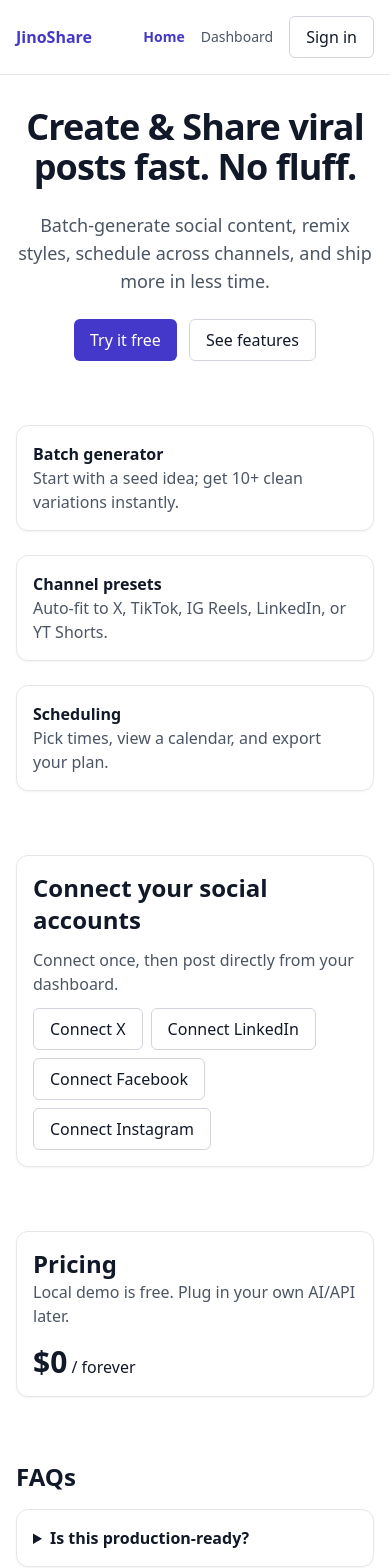
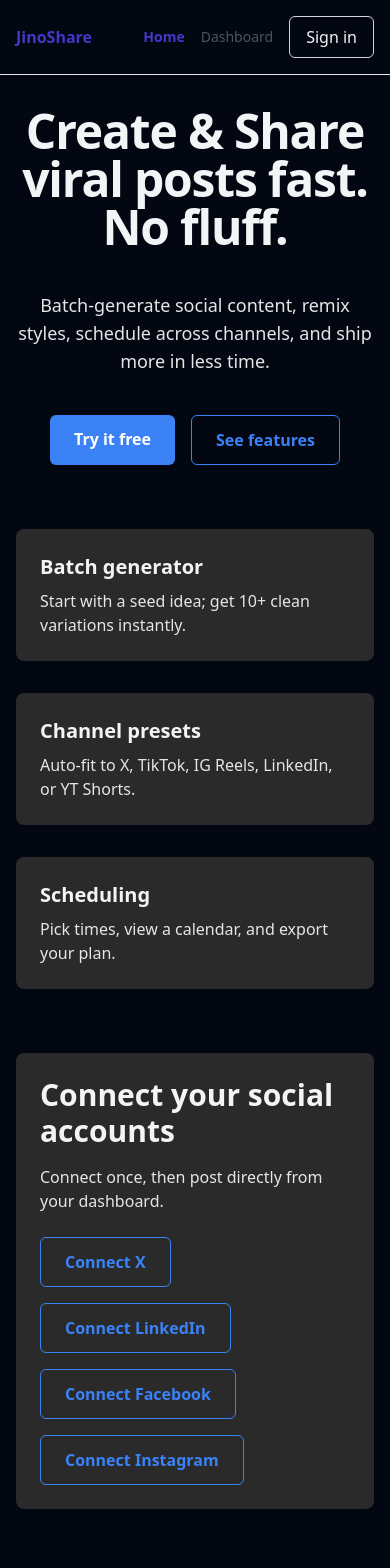
Before and after one commit to Jinoprinx/jinoshare, a Next.js app in the folder packages/web/: page / in a window 390 px wide. Shown: the top 1568 px of the page. Built offline with nearby package versions, Linux system fonts and the light colour scheme; no server answers.

Commit message:
Started working on dark theme ui

```diff
--- a/packages/web/app/layout.tsx
+++ b/packages/web/app/layout.tsx
@@ -10,8 +10,8 @@ export const metadata: Metadata = {
 
 export default function RootLayout({ children }: { children: React.ReactNode }) {
   return (
-    <html lang="en">
-      <body>
+    <html lang="en" className="dark">
+      <body className="bg-dark-background text-dark-text">
         <AuthProvider>
           <Navbar />
           <main className="container-narrow py-8">{children}</main>
--- a/packages/web/app/page.tsx
+++ b/packages/web/app/page.tsx
@@ -5,61 +5,61 @@ const BACKEND = process.env.NEXT_PUBLIC_BACKEND_URL || "http://localhost:4000";
 export default function Home() {
   return (
     <div className="space-y-16">
-      <section className="text-center space-y-6">
-        <h1 className="text-4xl md:text-6xl font-bold tracking-tight">
+      <section className="text-center space-y-10">
+        <h1 className="text-5xl md:text-7xl font-bold tracking-tight">
           Create & Share viral posts fast. No fluff.
         </h1>
-        <p className="text-lg text-gray-600 max-w-2xl mx-auto">
+        <p className="text-lg text-dark-text max-w-3xl mx-auto">
           Batch-generate social content, remix styles, schedule across channels,
           and ship more in less time.
         </p>
-        <div className="flex gap-3 justify-center">
-          <Link href="/dashboard" className="btn">Try it free</Link>
-          <a href="#features" className="btn-outline">See features</a>
+        <div className="flex gap-4 justify-center">
+          <Link href="/dashboard" className="bg-dark-accent text-white px-6 py-3 rounded-md font-semibold hover:bg-opacity-90 transition-colors">Try it free</Link>
+          <a href="#features" className="border border-dark-accent text-dark-accent px-6 py-3 rounded-md font-semibold hover:bg-dark-accent hover:text-white transition-colors">See features</a>
         </div>
       </section>
 
-      <section id="features" className="grid md:grid-cols-3 gap-6">
+      <section id="features" className="grid md:grid-cols-3 gap-8">
         {[
           { t: "Batch generator", d: "Start with a seed idea; get 10+ clean variations instantly." },
           { t: "Channel presets", d: "Auto-fit to X, TikTok, IG Reels, LinkedIn, or YT Shorts." },
           { t: "Scheduling", d: "Pick times, view a calendar, and export your plan." }
         ].map((f) => (
-          <div key={f.t} className="card">
-            <h3 className="font-semibold">{f.t}</h3>
-            <p className="text-gray-600">{f.d}</p>
+          <div key={f.t} className="bg-dark-card p-6 rounded-lg">
+            <h3 className="font-semibold text-xl mb-2">{f.t}</h3>
+            <p className="text-dark-text">{f.d}</p>
           </div>
         ))}
       </section>
 
-      <section className="card">
-        <h2 className="text-2xl font-bold mb-3">Connect your social accounts</h2>
-        <p className="text-gray-600 mb-3">Connect once, then post directly from your dashboard.</p>
-        <div className="flex flex-wrap gap-2">
-          <a className="btn-outline" href={`${BACKEND}/auth/x/login`}>Connect X</a>
-          <a className="btn-outline" href={`${BACKEND}/auth/linkedin/login`}>Connect LinkedIn</a>
-          <a className="btn-outline" href={`${BACKEND}/auth/facebook/login`}>Connect Facebook</a>
-          <a className="btn-outline" href={`${BACKEND}/auth/instagram/login`}>Connect Instagram</a>
+      <section className="bg-dark-card p-6 rounded-lg">
+        <h2 className="text-3xl font-bold mb-4">Connect your social accounts</h2>
+        <p className="text-dark-text mb-6">Connect once, then post directly from your dashboard.</p>
+        <div className="flex flex-wrap gap-4">
+          <a className="border border-dark-accent text-dark-accent px-6 py-3 rounded-md font-semibold hover:bg-dark-accent hover:text-white transition-colors" href={`${BACKEND}/auth/x/login`}>Connect X</a>
+          <a className="border border-dark-accent text-dark-accent px-6 py-3 rounded-md font-semibold hover:bg-dark-accent hover:text-white transition-colors" href={`${BACKEND}/auth/linkedin/login`}>Connect LinkedIn</a>
+          <a className="border border-dark-accent text-dark-accent px-6 py-3 rounded-md font-semibold hover:bg-dark-accent hover:text-white transition-colors" href={`${BACKEND}/auth/facebook/login`}>Connect Facebook</a>
+          <a className="border border-dark-accent text-dark-accent px-6 py-3 rounded-md font-semibold hover:bg-dark-accent hover:text-white transition-colors" href={`${BACKEND}/auth/instagram/login`}>Connect Instagram</a>
         </div>
       </section>
 
-      <section id="pricing" className="card">
-        <h2 className="text-2xl font-bold">Pricing</h2>
-        <p className="text-gray-600">Local demo is free. Plug in your own AI/API later.</p>
-        <div className="mt-4">
-          <span className="text-3xl font-bold">$0</span> <span>/ forever</span>
+      <section id="pricing" className="bg-dark-card p-6 rounded-lg">
+        <h2 className="text-3xl font-bold">Pricing</h2>
+        <p className="text-dark-text">Local demo is free. Plug in your own AI/API later.</p>
+        <div className="mt-6">
+          <span className="text-4xl font-bold">$0</span> <span className="text-dark-text">/ forever</span>
         </div>
       </section>
 
-      <section id="faq" className="space-y-4">
-        <h2 className="text-2xl font-bold">FAQs</h2>
-        <details className="card">
-          <summary className="font-semibold cursor-pointer">Is this production-ready?</summary>
-          <p className="text-gray-600 mt-2">It’s a starter. Swap the JSON store for a real DB.</p>
+      <section id="faq" className="space-y-6">
+        <h2 className="text-3xl font-bold">FAQs</h2>
+        <details className="bg-dark-card p-6 rounded-lg">
+          <summary className="font-semibold cursor-pointer text-xl">Is this production-ready?</summary>
+          <p className="text-dark-text mt-4">It’s a starter. Swap the JSON store for a real DB.</p>
         </details>
-        <details className="card">
-          <summary className="font-semibold cursor-pointer">Can I add AI?</summary>
-          <p className="text-gray-600 mt-2">Yes—wire your favorite API into lib/generator.ts.</p>
+        <details className="bg-dark-card p-6 rounded-lg">
+          <summary className="font-semibold cursor-pointer text-xl">Can I add AI?</summary>
+          <p className="text-dark-text mt-4">Yes—wire your favorite API into lib/generator.ts.</p>
         </details>
       </section>
     </div>
--- a/packages/web/tailwind.config.js
+++ b/packages/web/tailwind.config.js
@@ -1,5 +1,6 @@
 /** @type {import('tailwindcss').Config} */
 module.exports = {
+  darkMode: "class",
   content: ["./app/**/*.{ts,tsx}", "./components/**/*.{ts,tsx}"],
   theme: {
     extend: {
@@ -10,6 +11,12 @@ module.exports = {
           500: "#4f46e5",
           600: "#4338ca",
           900: "#1e1b4b"
+        },
+        dark: {
+          background: '#1a1a1a',
+          card: '#2a2a2a',
+          accent: '#3b82f6',
+          text: '#e5e5e5',
         }
       }
     }
```
Also changed, not shown: packages/web/lib/colors.ts (added, +8 -0 lines).
